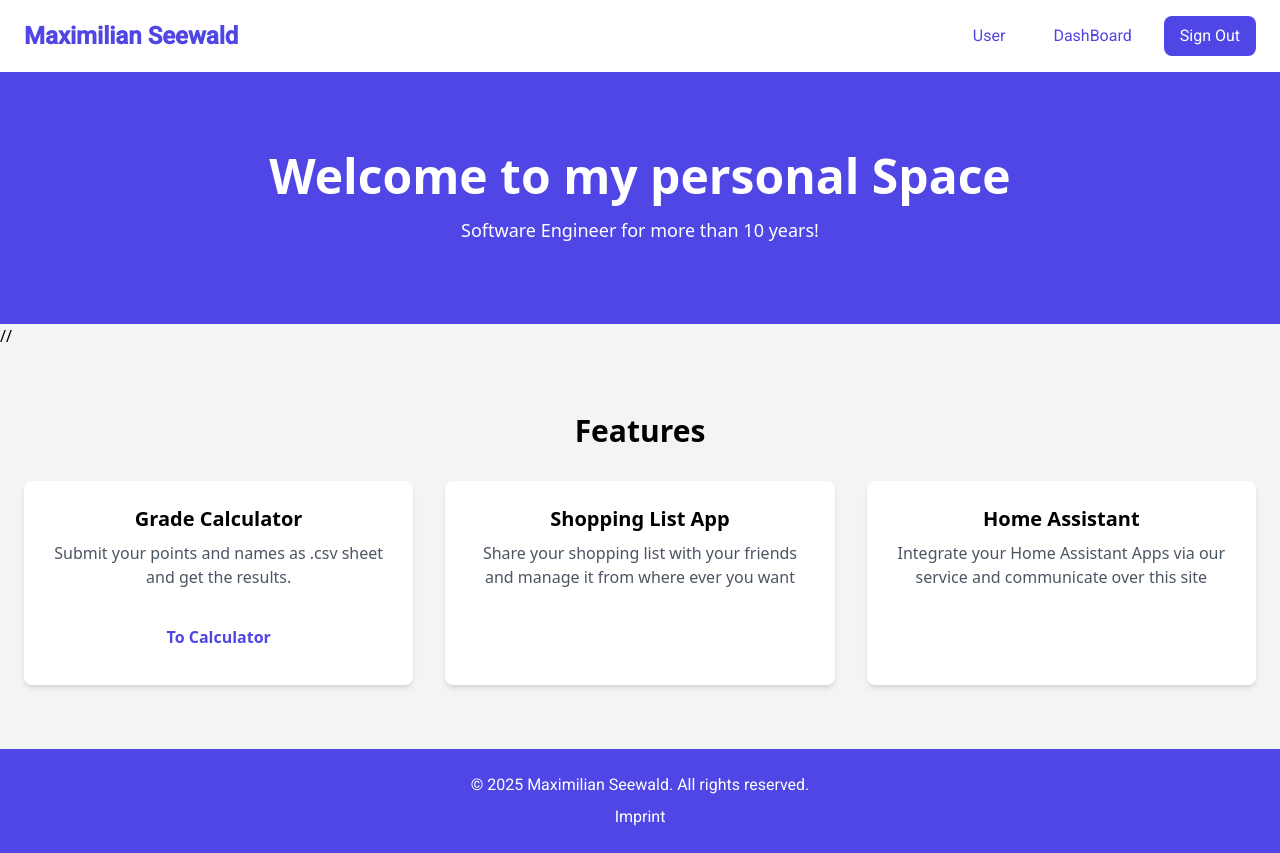
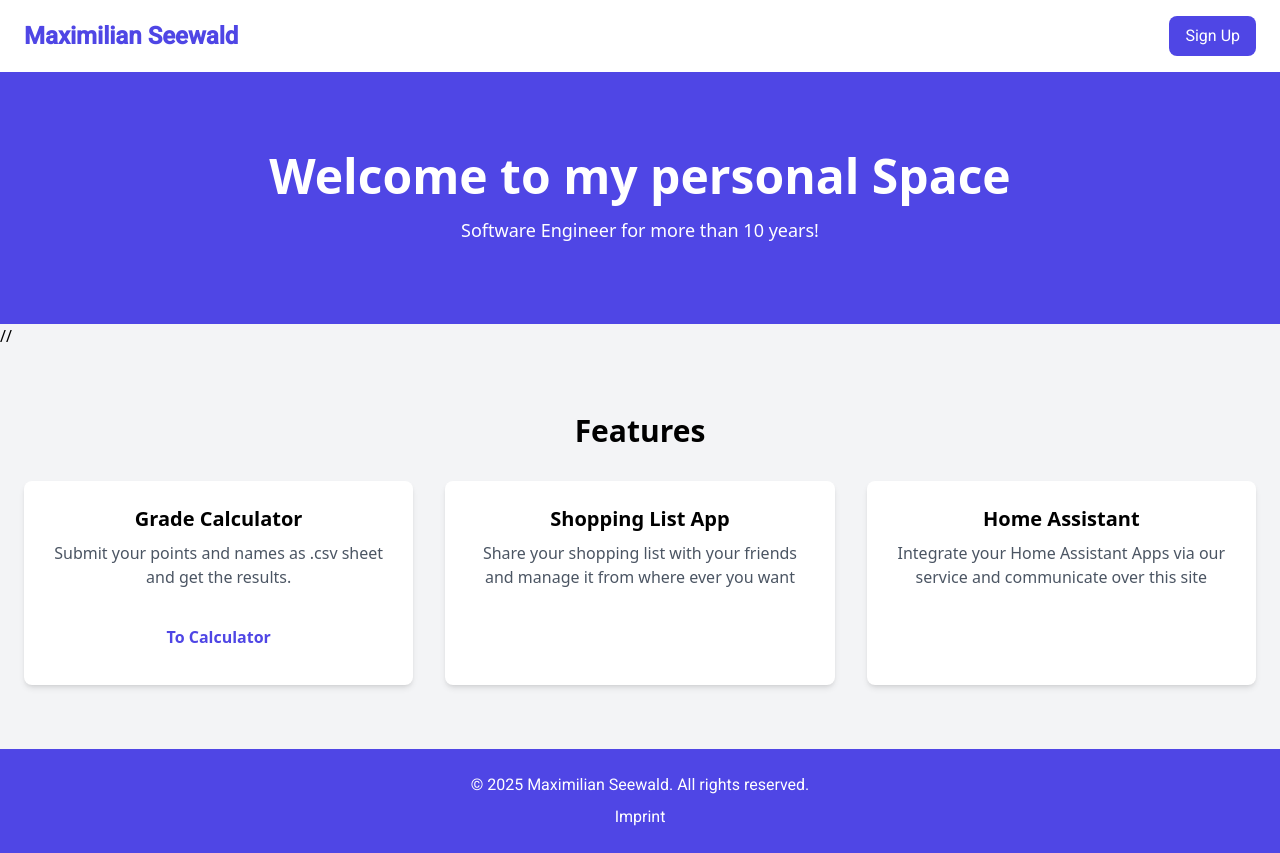
Before and after one commit to MaximilianSeewald/KtorFramework, an Angular app in the folder webapp/: page /landing in a window 1280 px wide. Built offline with nearby package versions, Linux system fonts and the light colour scheme.

Commit message:
track auth state correctly

```diff
--- a/webapp/src/app/app.component.html
+++ b/webapp/src/app/app.component.html
@@ -4,16 +4,16 @@
     <div class="container mx-auto flex justify-between items-center px-6">
       <a href="#" class="text-2xl font-bold text-indigo-600">Maximilian Seewald</a>
       <div>
-        <button *ngIf="isLoggedIn()" class="text-indigo-600 px-4 py-2 rounded-lg ml-4" routerLink="/user">
+        <button *ngIf="isLoggedIn$ | async" class="text-indigo-600 px-4 py-2 rounded-lg ml-4" routerLink="/user">
           User
         </button>
-        <button *ngIf="isLoggedIn()" class="text-indigo-600 px-4 py-2 rounded-lg ml-4" routerLink="/dashboard">
+        <button *ngIf="isLoggedIn$ | async" class="text-indigo-600 px-4 py-2 rounded-lg ml-4" routerLink="/dashboard">
           DashBoard
         </button>
-        <button *ngIf="isLoggedIn" class="bg-indigo-600 text-white px-4 py-2 rounded-lg ml-4" (click)="logout()">
+        <button *ngIf="isLoggedIn$ | async" class="bg-indigo-600 text-white px-4 py-2 rounded-lg ml-4" (click)="logout()">
           Sign Out
         </button>
-        <button *ngIf="!(isLoggedIn)" class="bg-indigo-600 text-white px-4 py-2 rounded-lg ml-4" routerLink="/login">
+        <button *ngIf="!(isLoggedIn$ | async)" class="bg-indigo-600 text-white px-4 py-2 rounded-lg ml-4" routerLink="/login">
           Sign Up
         </button>
       </div>
--- a/webapp/src/app/app.component.ts
+++ b/webapp/src/app/app.component.ts
@@ -1,28 +1,26 @@
-import {Component} from '@angular/core';
+import {Component, OnInit} from '@angular/core';
 import {Router, RouterLink, RouterOutlet} from '@angular/router';
 import {FormsModule} from '@angular/forms';
 import {AuthService} from './auth.service';
-import {map} from 'rxjs/operators';
 import {Observable} from 'rxjs';
-import {NgIf} from '@angular/common';
+import {AsyncPipe, NgIf} from '@angular/common';
 
 @Component({
   selector: 'app-root',
-  imports: [RouterOutlet, FormsModule, RouterLink, NgIf],
+  imports: [RouterOutlet, FormsModule, RouterLink, NgIf, AsyncPipe],
   templateUrl: './app.component.html',
   standalone: true,
   styleUrl: './app.component.css',
 })
+export class AppComponent implements OnInit {
+  isLoggedIn$!: Observable<boolean>;
 
-export class AppComponent {
+  constructor(public authService: AuthService, private router: Router) {}
 
-  constructor(public authService: AuthService, public router: Router) {}
+  ngOnInit() {
+    this.isLoggedIn$ = this.authService.verifyToken();
+  }
 
-  isLoggedIn(): Observable<boolean> {
-    return this.authService.verifyToken().pipe( map((isValid) => {
-      return isValid;
-    }))
-  }
 
   logout() {
     this.authService.logout();
--- a/webapp/src/app/auth.service.ts
+++ b/webapp/src/app/auth.service.ts
@@ -23,9 +23,8 @@ export class AuthService {
     const headers = new HttpHeaders().set('Authorization', `Bearer ${token}`);
 
     return this.http.get<{ valid: boolean }>(`${this.apiUrl}/verify`, { headers }).pipe(
-      map((response) => {
-        return response.valid
-      }),
+      map(response => response.valid
+      ),
       catchError(() => {
         return of(false)
       })
```
